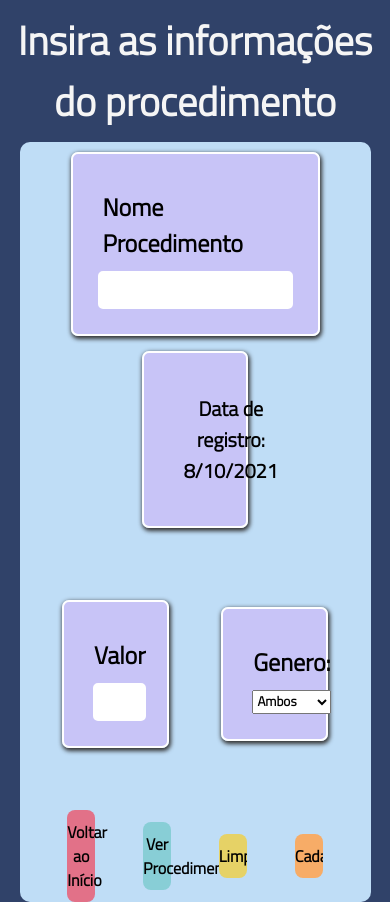
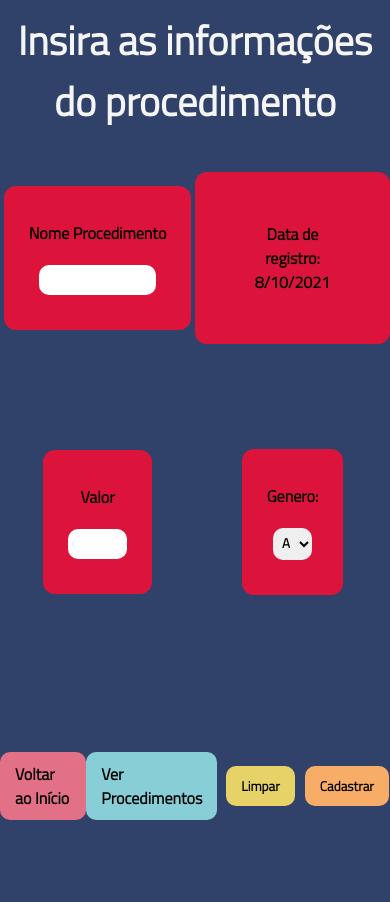
Before and after one commit to Liuizn/SA02-03, a PHP site: page /cadastro-proc.php in a window 390 px wide. Run offline with PHP 8.4, Linux system fonts and the light colour scheme.

Commit message:
nova arquitetura CSS com responsividade

```diff
--- a/cadastro-proc.php
+++ b/cadastro-proc.php
@@ -1,29 +1,36 @@
 <head>
     <link rel="stylesheet" href="style.css">
+    <link rel="stylesheet" href="grid-css-proc.css">
     <link rel="stylesheet" href="size-inputs.css">
 </head>
 
 <body>
     <h1>Insira as informações do procedimento</h1>
-    <form action="insert-proc.php" method="post" class="pai-area-formulario">
-        <div class="group-inputs nome">
-            <div class="group" id="nome">
+
+
+    <form action="insert-proc.php" method="post">
+        <div class="container-grid-index">
+            <div class=" nome-area" id="home">
+                <div class="box-area">
                     <label for="nome_procedimento">Nome Procedimento</label>
                     <input type="text" name="nome_procedimento" id="nome_procedimento" maxlength="50" required>
                 </div>
-
-            <div class="group">
+            </div>
+            <div class="Data-area">
+                <div class="box-area">
                     <p id="data">Data de registro</p>
                 </div>
-
             </div>
 
-        <div class="group-inputs">
-            <div class="group">
+            <div class="Valor-Area">
+                <div class="box-area">
                     <label for="valor_procedimento">Valor</label>
-                <input type="text" name="valor_procedimento" id="valor_procedimento" maxlength="60" pattern="[0-9.]+$" required>
+                    <input type="text" name="valor_procedimento" id="valor_procedimento" maxlength="60"
+                        pattern="[0-9.]+$" required>
                 </div>
-            <div class="group">
+            </div>
+            <div class="Genero-Area">
+                <div class="box-area">
                     <label for="genero">Genero:</label>
                     <select name="genero" id="genero">
                         <option value="Ambos">Ambos</option>
@@ -32,15 +39,17 @@
                     </select>
                 </div>
             </div>
-
-        <div class="group-inputs group-buttons">
-            <button id="b_index"> <a href="index.php">Voltar ao Início</a></button>
-            <button id="b_medicos"><a href="lista-proc.php">Ver Procedimentos</a></button>
+            <div class="Button-Area">
+                <a href="index.php" id="b_index">Voltar ao Início</a>
+                <a href="lista-proc.php" id="b_medicos">Ver Procedimentos</a>
                 <input type="reset" value="Limpar" id="b_limpar">
                 <input type="submit" value="Cadastrar" id="b_cadastrar">
             </div>
+        </div>
+    </form>
 
-    </form>
+
+
 
 </body>
 
--- /dev/null
+++ b/grid-css-proc.css
@@ -0,0 +1,72 @@
+.container-grid-index {
+    display: grid;
+    grid-template-columns: 1fr 1fr 1fr 1fr;
+    grid-template-rows: 1fr 1fr 1fr;
+    gap: 2em 0px;
+    grid-auto-flow: row;
+    align-content: center;
+    justify-items: center;
+    align-items: center;
+    grid-template-areas:
+      "nome-area nome-area Data-area Data-area"
+      "Valor-Area Valor-Area Genero-Area Genero-Area"
+      "Button-Area Button-Area Button-Area Button-Area";
+    width: 100%;
+    height: 90%;
+  }
+
+  .nome-area {
+    display: grid;
+    grid-template-columns: 1fr;
+    grid-template-rows: 1fr;
+    gap: 0px 0px;
+    grid-auto-flow: row;
+    justify-items: center;
+    align-items: center;
+    grid-template-areas:
+      ".";
+    justify-self: stretch;
+    align-self: center;
+    grid-area: nome-area;
+  }
+
+  .Data-area {
+    display: grid;
+    grid-template-columns: 1fr;
+    grid-template-rows: 1fr;
+    gap: 0px 0px;
+    grid-auto-flow: row;
+    grid-template-areas:
+      ".";
+    grid-area: Data-area;
+  }
+
+  .Genero-Area {
+    display: grid;
+    grid-template-columns: 1fr;
+    grid-template-rows: 1fr;
+    grid-auto-columns: 1fr;
+    gap: 0px 0px;
+    grid-auto-flow: row;
+    grid-template-areas:
+      ".";
+    grid-area: Genero-Area;
+  }
+
+  .Button-Area {
+    display: grid;
+    grid-template-columns: 1fr 1fr 1fr 1fr;
+    grid-template-rows: 1fr;
+    gap: 0px 0px;
+    grid-auto-flow: row;
+    justify-content: space-evenly;
+    justify-items: center;
+    align-items: center;
+    grid-template-areas:
+      ". . . .";
+    justify-self: stretch;
+    grid-area: Button-Area;
+  }
+
+
+  .Valor-Area { grid-area: Valor-Area; }
--- a/size-inputs.css
+++ b/size-inputs.css
@@ -1,9 +1,13 @@
-#nome {
-    width: 50vw;
+[name="nome_procedimento"] {
+    width: 30vw;
 }
 
-.nome-c{
-    width: 25vw !important;
+[name="valor_procedimento"]{
+    width: 15vw;
+}
+
+[name= "genero"] {
+    width: 10vw;
 }
 
 #nomef{
--- a/style.css
+++ b/style.css
@@ -6,13 +6,11 @@
     font-family: 'Titillium Web', sans-serif;
     font-weight: 600;
     text-decoration: none;
-
 }
 
 body {
     background-color: #304269;
 }
-
 
 #inicio {
     margin-top: 40vh;
@@ -25,7 +23,11 @@ h1 {
     padding: 10px;
 }
 
-.pai-area-formulario {
+table {
+    border-collapse: collapse;
+}
+
+.pai-tabela {
     margin: auto;
     width: 90%;
     height: 90%;
@@ -37,59 +39,46 @@ h1 {
     justify-content: space-between;
 }
 
-#tabela{border-radius: 3px;}
+#tabela {
+    border-radius: 3px;
+}
 
-.pai-area-formulario table {
+.pai-tabela table {
     border: 1px solid #304269;
     text-align: center;
 }
 
-.area-formulario {
-    width: 100%;
+.group p {
+    padding: 15px;
+    font-size: 20px;
+    text-align: center;
 }
 
-.group-inputs {
+.Button-Area a,
+.Button-Area button,
+[type="submit"],
+[type="reset"]{
+    border: none;
+    padding: 10px 15px 10px 15px;
+    border-radius: 10px;
+    cursor: pointer;
+}
+
+.display-button-table{
     display: flex;
     flex-direction: row;
     flex-wrap: wrap;
-    justify-content: space-evenly;
-    align-items: center;
+    justify-content: space-around;
+    margin-bottom: 20px;
 }
 
-.group {
-    border: 2px solid white;
-    border-radius: 7px;
-    background-color: rgba(255, 34, 255, 0.133);
-    box-shadow: #333333 1px 2px 4px 1px;
-    padding: 25px;
-    margin: 10px 10px 5px 10px;
+.display-button-table > .Button-Area {
+    width: 100%;
     display: flex;
-    flex-direction: column;
-    flex-wrap: wrap;
-    justify-content: space-between;
-    align-items: center;
-    width: 15%;
+    justify-content: space-around;
 }
 
-
-
-.group label {
-    font-size: 24px;
-    padding: 10px 5px 10px 5px;
-}
-
-.group input {
-    font-size: 16px;
-    border-radius: 5px;
-    padding: 5px 10px 5px 10px;
-    background-color: white;
-    border: 2px solid white;
-    width: 100%;
-}
-
-.group p {padding: 15px; font-size: 20px; text-align: center;}
-
-.group-buttons input{
+.group-buttons input {
     border-radius: 8px;
     border: none;
     font-size: 16px;
@@ -97,7 +86,7 @@ h1 {
     width: 8%;
 }
 
-.group-buttons button{
+.group-buttons button {
     border-radius: 8px;
     border: none;
     font-size: 16px;
@@ -105,13 +94,51 @@ h1 {
     width: 8%;
 }
 
-#b_medicos {background-color: #88ced6;}
-#b_limpar {background-color: #e6d266;}
-#b_cadastrar {background-color: #f7ac67;}
-#b_index {background-color: #e27188;}
+#b_medicos {
+    background-color: #88ced6;
+}
+
+#b_limpar {
+    background-color: #e6d266;
+}
+
+#b_cadastrar {
+    background-color: #f7ac67;
+}
+
+#b_index {
+    background-color: #e27188;
+}
 
 [href] {
     color: black;
 }
 
-table{border-collapse: collapse;}
+.box-area {
+    border-radius: 12px;
+    background-color: crimson;
+    display: flex;
+    flex-direction: column;
+    align-items: center;
+    flex-wrap: nowrap;
+    padding: 25px;
+}
+
+.box-area label,
+.box-area input,
+.box-area select {
+    margin-top: 10px;
+    margin-bottom: 10px;
+}
+
+.box-area input,
+.box-area select {
+    padding: 5px;
+    border-radius: 10px;
+    border: none;
+}
+
+.Data-area>.box-area {
+    text-align: center;
+    padding: 50px;
+}
```
Also changed, not shown: index.php (+4 -4 lines), lista-proc.php (+7 -6 lines). Lines whose indentation alone changed are shown as unchanged.
